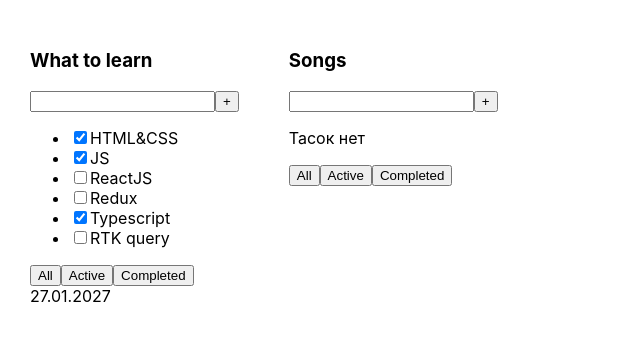
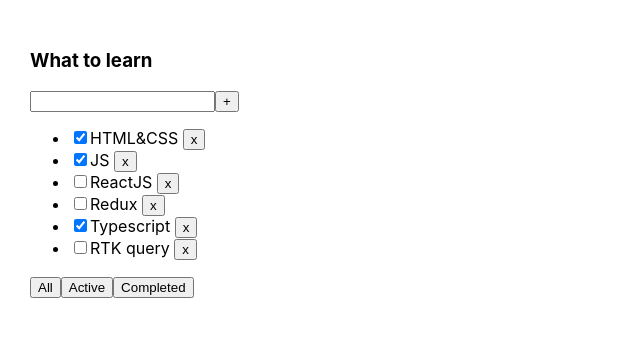
Before and after one commit to SanyaSkl/todolist-repetition, a React (Vite) app: page / in a window 1280 px wide. Shown: the top 340 px of the page, without its empty margins (0-640 px from the left). Built offline with nearby package versions, Linux system fonts and the light colour scheme.

Commit message:
added function delete task

```diff
--- a/src/App.tsx
+++ b/src/App.tsx
@@ -1,5 +1,6 @@
 import './App.css'
-import {TodolistItem} from './TodolistItem.tsx';
+import {useState} from 'react';
+import {TodolistItem} from './Components/TodolistItem.tsx';
 
 export type Task = {
     id: number
@@ -9,19 +10,29 @@
 
 export const App = () => {
 
-    const tasks1: Task[] = [
-        {id: 1, title: 'HTML&CSS', isDone: true},
-        {id: 2, title: 'JS', isDone: true},
-        {id: 3, title: 'ReactJS', isDone: false},
-        {id: 4, title: 'Redux', isDone: false},
-        {id: 5, title: 'Typescript', isDone: true},
-        {id: 6, title: 'RTK query', isDone: false}
-    ]
-    const tasks2: Task[] = []
+    const [tasks, setTasks] = useState<Task[]>([
+        {id: 1, title: 'HTML&CSS ', isDone: true},
+        {id: 2, title: 'JS ', isDone: true},
+        {id: 3, title: 'ReactJS ', isDone: false},
+        {id: 4, title: 'Redux ', isDone: false},
+        {id: 5, title: 'Typescript ', isDone: true},
+        {id: 6, title: 'RTK query ', isDone: false}
+    ])
+
+    const deleteTask = (taskId: number) => {
+        const filteredTasks = tasks.filter(task => {
+            return task.id !== taskId
+        })
+        setTasks(filteredTasks)
+    }
+
+
     return (
         <div className="app">
-            <TodolistItem title="What to learn" tasks={tasks1} date="27.01.2027"/>
-            <TodolistItem title="Songs" tasks={tasks2}/>
+            <TodolistItem title="What to learn"
+                          tasks={tasks}
+                          deleteTask={deleteTask}
+            />
         </div>
     )
 }
--- a/src/Button.tsx
+++ /dev/null
@@ -1,7 +0,0 @@
-type Props = {
-    title: string,
-}
-
-export const Button = ({title}: Props) => {
-    return <button>{title}</button>
-}
--- /dev/null
+++ b/src/Components/Button.tsx
@@ -0,0 +1,8 @@
+type Props = {
+    title: string,
+    onClick?: () => void,
+}
+
+export const Button = ({title, onClick}: Props) => {
+    return <button onClick={onClick}>{title}</button>
+}
--- a/src/TodolistItem.tsx
+++ b/src/Components/TodolistItem.tsx
@@ -1,13 +1,13 @@
-import {Task} from './App'
+import {Task} from '../App.tsx'
 import {Button} from './Button.tsx';
 
 type Props = {
     title: string
     tasks: Task[]
-    date?: string
+    deleteTask: (taskId: number) => void
 }
 
-export const TodolistItem = ({title, tasks, date}: Props) => {
+export const TodolistItem = ({title, tasks, deleteTask}: Props) => {
     return (
         <div>
             <h3>{title}</h3>
@@ -24,6 +24,7 @@
                             <li key={task.id}>
                                 <input type="checkbox" checked={task.isDone}/>
                                 <span>{task.title}</span>
+                                <Button onClick={() => deleteTask(task.id)} title={'x'}/>
                             </li>
                         )
                     })}
@@ -34,7 +35,6 @@
                 <Button title={'Active'}/>
                 <Button title={'Completed'}/>
             </div>
-            <div>{date}</div>
         </div>
     )
 }
```
